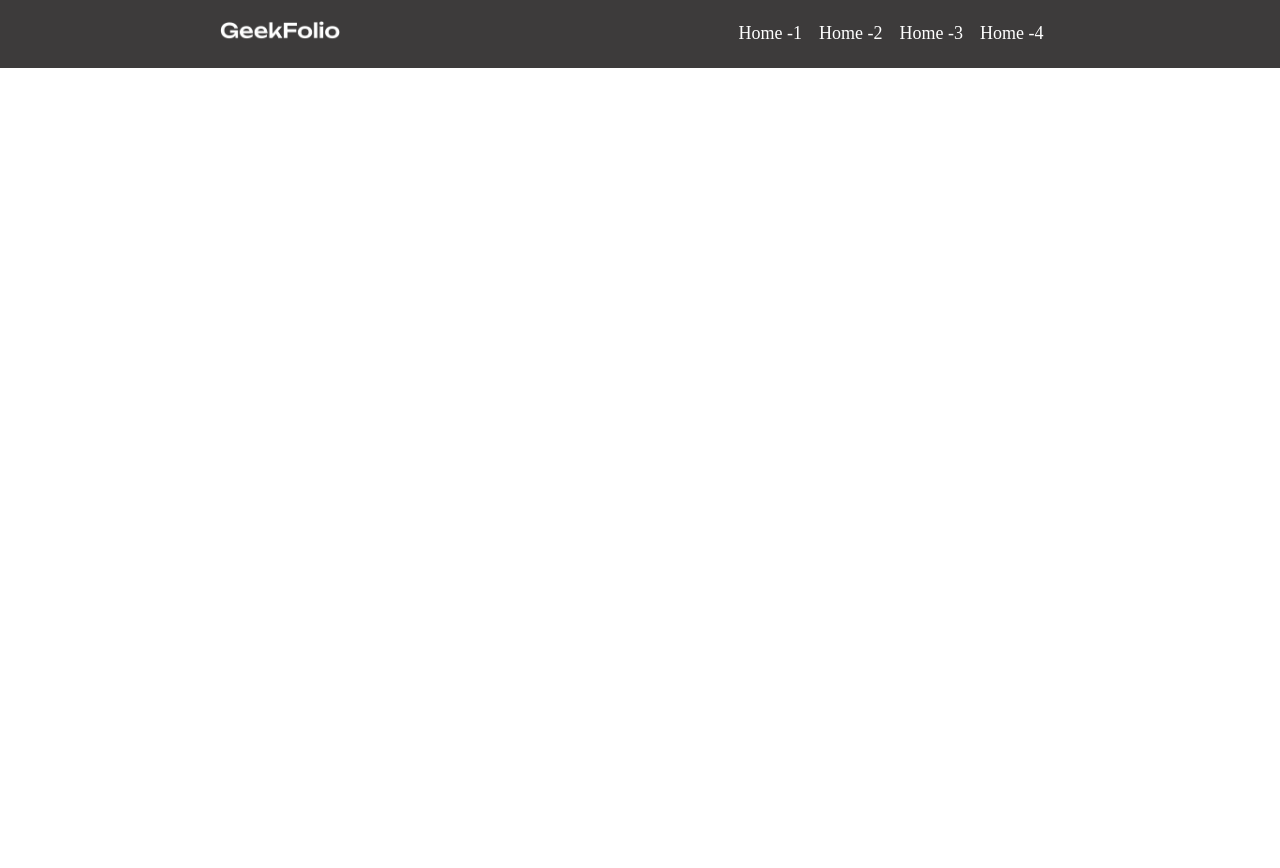
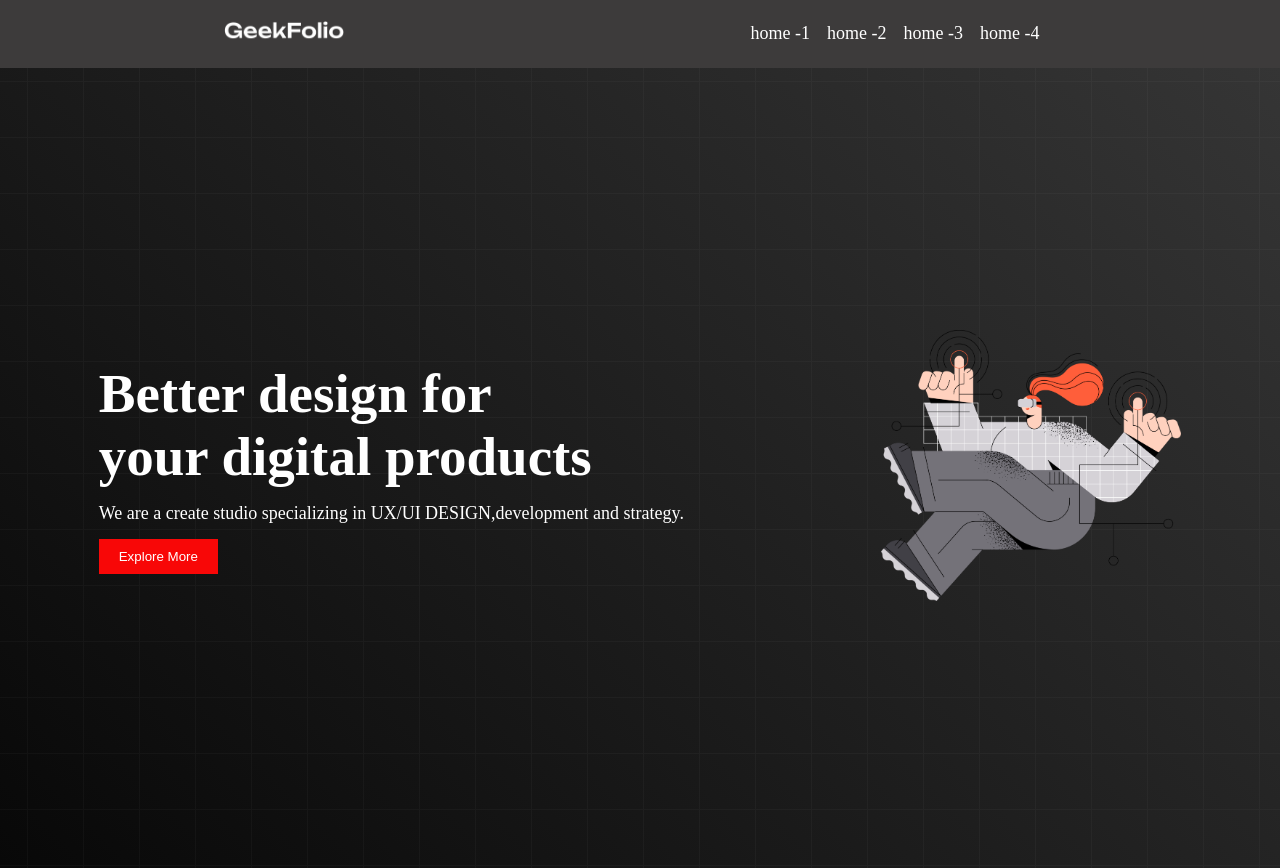
Before and after one commit to tasniahema/digital-product, a plain HTML site: page index.html in a window 1280 px wide. Before the commit the page ends 800 px from the top, so only its background shows below. Drawn offline with Linux system fonts and the light colour scheme.

Commit message:
banner part-1

```diff
--- a/index.html
+++ b/index.html
@@ -7,6 +7,7 @@
     <link rel="stylesheet" href="style.css">
 </head>
 <body>
+    <!-- this is a navbar section -->
     <header>
 <nav>
     <div class="menu-container">
@@ -14,16 +15,27 @@
         <img class="logo-photo" src="logo/logo-light.png" alt="">
     </div>
     <div class="menus">
-        <li class="item">Home -1</li>
-        <li class="item">Home -2</li>
-        <li class="item">Home -3</li>
-        <li class="item">Home -4</li>
+        <li class="item">home -1</li>
+        <li class="item">home -2</li>
+        <li class="item">home -3</li>
+        <li class="item">home -4</li>
     </div>
 </div>
 </nav>
     </header>
     <main>
-
+<section>
+    <div class="banner-container">
+        <div class="banner-text">
+            <h1 class="title">Better design for <br>your digital products</h1>
+            <p class="description">We are a create studio specializing in UX/UI DESIGN,development and strategy.</p>
+            <button class="btn">Explore More</button>
+        </div>
+        <div class="banner-photo">
+            <img class="banner-img" src="images/banner.png" alt="">
+        </div>
+    </div>
+</section>
     </main>
     <footer>
 
--- a/style.css
+++ b/style.css
@@ -28,3 +28,32 @@
 {
     color:blue
 }
+.banner-img
+{
+    width:300px;
+}
+.banner-container
+{
+    display:flex;
+    justify-content: space-around;
+   height: 100vh;
+   align-items: center;
+   border:none;
+   color: white;
+   background-image: url("images/background.png"),linear-gradient(45deg,rgb(8 ,8 ,8),rgb(53 ,53 ,53));
+}
+.title{
+    font-size: 55px;
+    font-weight: bold;
+}
+.description{
+    font-size:18px;
+    margin-top: 15px;
+    margin-bottom: 15px;
+}
+.btn{
+    padding: 10px 20px ;
+    background-color: rgb(248, 7, 7);
+    color: white;
+    border:none;
+}
```
